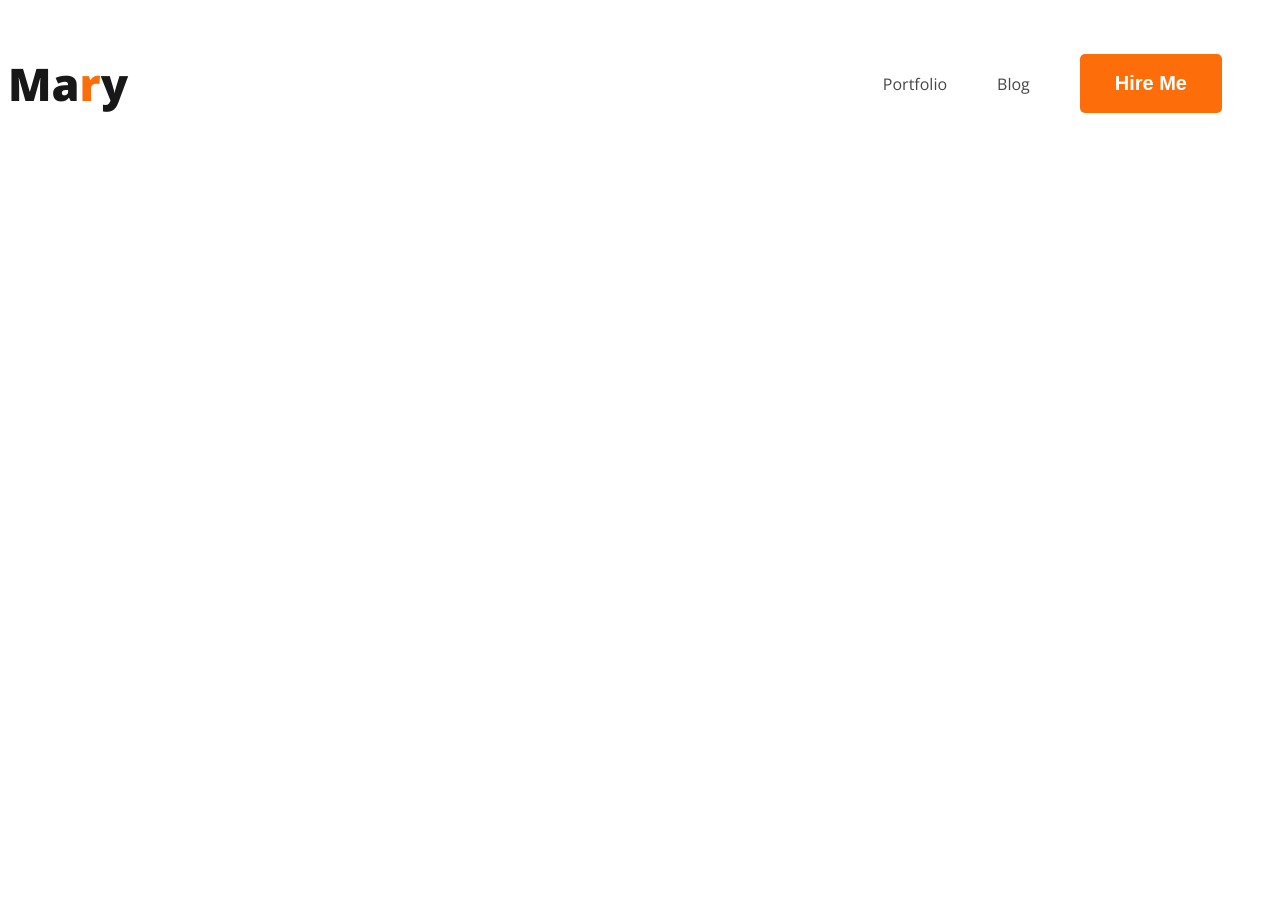
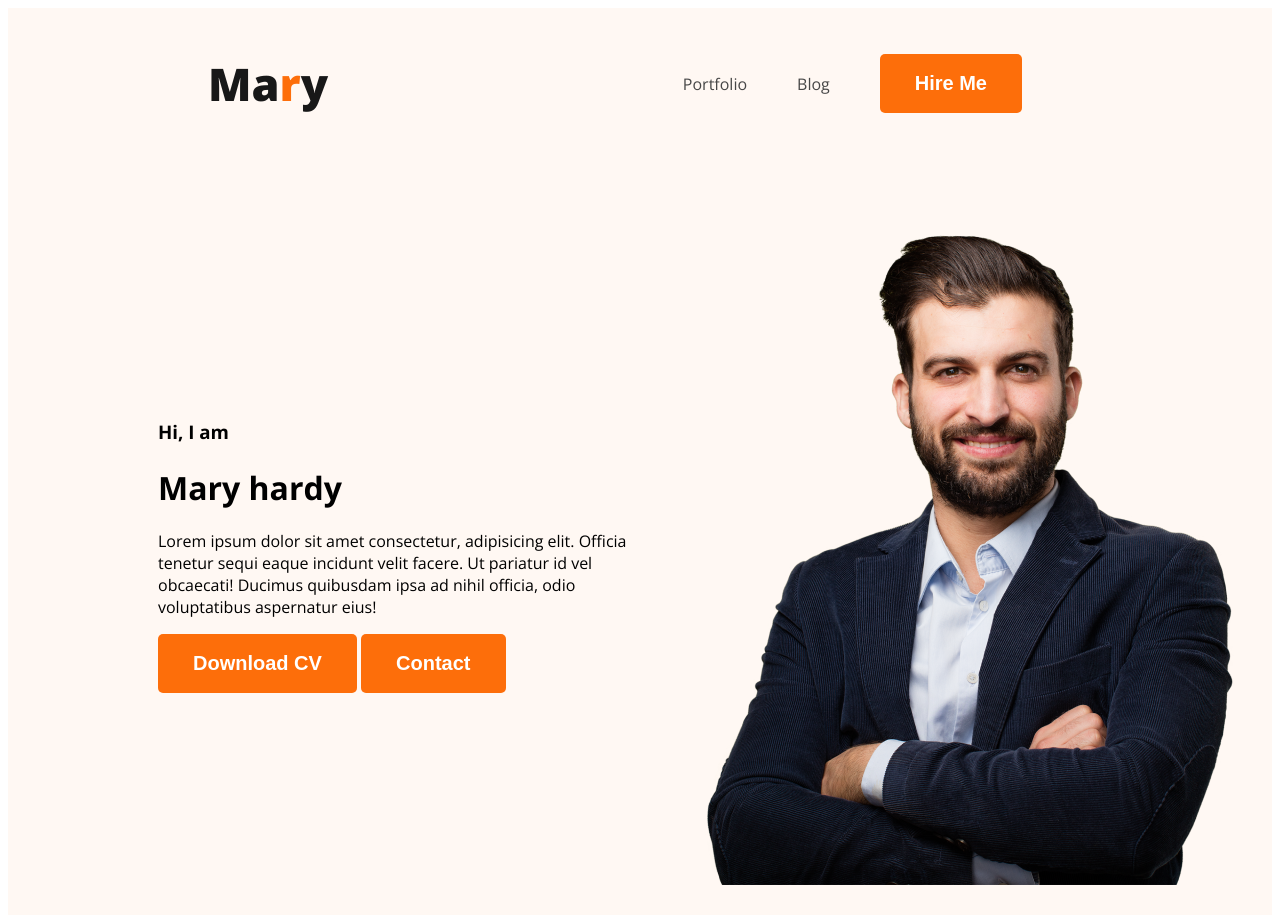
Before and after one commit to SabbirAhmedShojib/My-Portfolio-Website, a plain HTML site: page index.html in a window 1280 px wide. Before the commit the page ends 800 px from the top, so only its background shows below. Drawn offline with nearby package versions, Linux system fonts and the light colour scheme.

Commit message:
header completed

```diff
--- a/index.html
+++ b/index.html
@@ -12,7 +12,7 @@
 </head>
 
 <body>
-    <header>
+    <header class="header">
         <nav>
 <h3 class="nav-title">Ma<span class="orange">r</span>y</h3>
 <ul>
@@ -22,7 +22,16 @@
 </ul>
 
         </nav>
-
+<div class="banner">
+    <div>
+        <h3 class="banner-greeting">Hi, I am</h3>
+        <h1 class="banner-title">Mary hardy</h1>
+        <p>Lorem ipsum dolor sit amet consectetur, adipisicing elit. Officia tenetur sequi eaque incidunt velit facere. Ut pariatur id vel obcaecati! Ducimus quibusdam ipsa ad nihil officia, odio voluptatibus aspernatur eius!</p>
+        <button class="btn-primary">Download CV</button>
+        <button class="btn-primary">Contact</button>
+    </div>
+    <img src="images/hardy.png" alt="">
+</div>
     </header>
     <main>
 
--- a/styles/portfolio.css
+++ b/styles/portfolio.css
@@ -4,6 +4,7 @@ body{
 nav{
 display: flex;
 justify-content: space-between;
+margin: 0px 200px;
 }
 .nav-title{
     color: #181818;
@@ -40,3 +41,14 @@ nav a{
     padding: 18px 35px;
 
 }
+.header{
+    background-color: #FFF8F3;
+}
+.banner{
+    padding: 50px 30px 30px 150px;
+    display: flex;
+    align-items: center;
+}
+.banner .profile-pic{
+width: 500px;
+}
```
